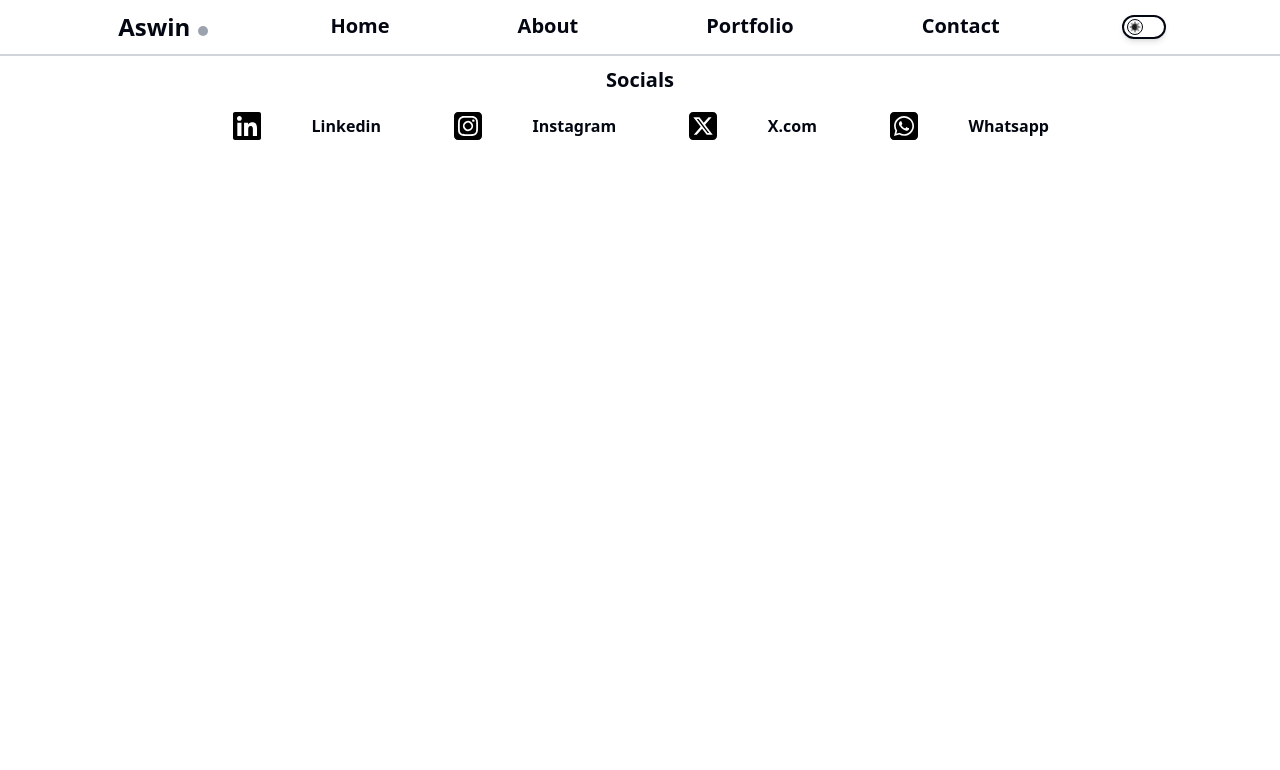
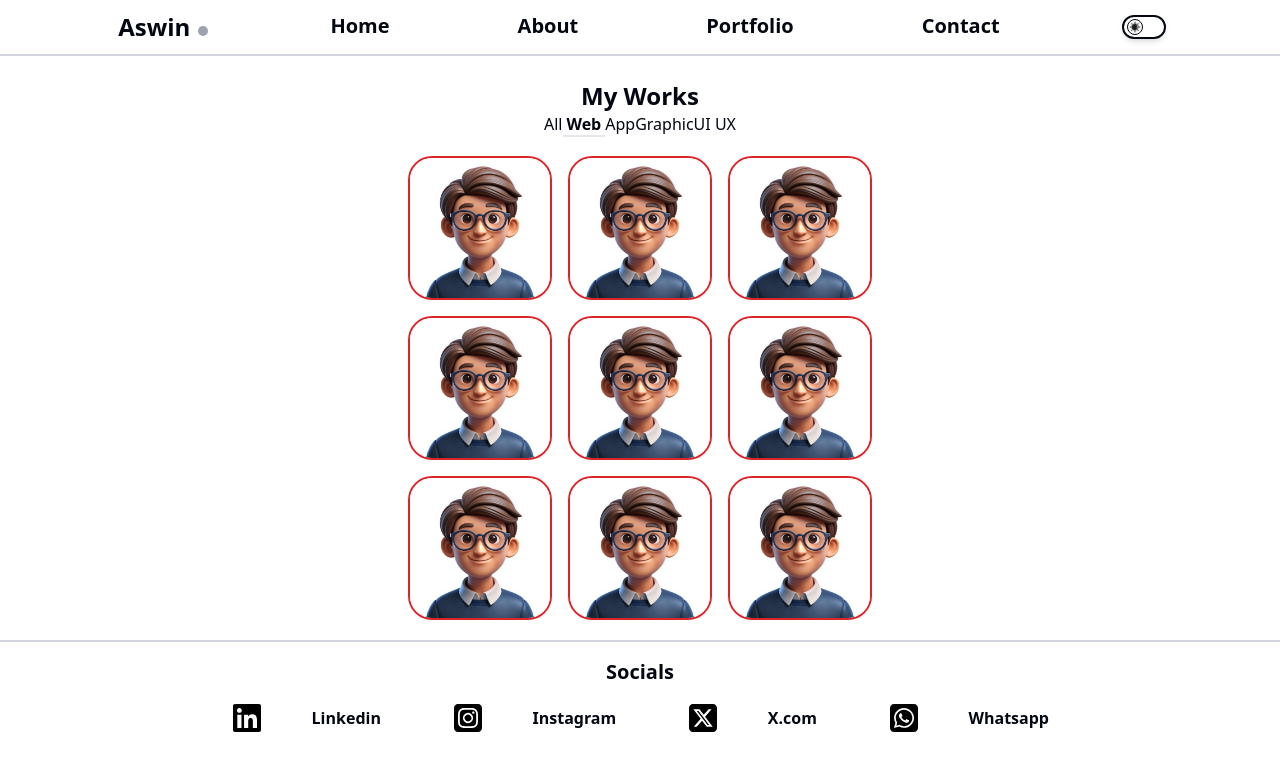
Before and after one commit to aswinss18/My-Personal-Website, a React (Vite) app: page /portfolio in a window 1280 px wide. Shown: the top 770 px of the page. Built offline with nearby package versions, Linux system fonts and the light colour scheme.

Commit message:
Basic structure of Portfolio Gallery is created

```diff
--- /dev/null
+++ b/src/components/ImagePortfolio.jsx
@@ -0,0 +1,9 @@
+import React from "react";
+
+export default function ImagePortfolio() {
+  return (
+    <div className="w-[9rem] border-2 border-red-600 rounded-3xl overflow-hidden">
+      <img src="/public/images/Avatar.jpeg" alt="" />
+    </div>
+  );
+}
--- a/src/components/Portfolio.jsx
+++ b/src/components/Portfolio.jsx
@@ -1,19 +1,34 @@
 import React from "react";
+import ImagePortfolio from "./ImagePortfolio";
+import { useContext } from "react";
+import { MyContext } from "./AppLayout";
 
 export default function Portfolio() {
+  const isLightMode = useContext(MyContext);
+
   return (
-    <div className="">
+    <div className="w-[100vw] h-fit mt-[5rem] flex flex-col items-center  ">
       <div>
-        <h1>My Works</h1>
+        <h1 className="text-2xl font-bold">My Works</h1>
       </div>
-      <div>
-        <span>All</span>
-        <span>Web</span>
+      <div className="">
+        <span className="">All</span>
+        <span
+          className={`font-semibold px-1 border-b-[2.5px]  transition-all duration-200 ease-in-out  transform hover:border-b-[2.5px] ${
+            isLightMode ? `hover:border-gray-950` : `hover:border-white`
+          } `}
+        >
+          Web
+        </span>
         <span>App</span>
         <span>Graphic</span>
         <span>UI UX</span>
       </div>
-      <div className=""></div>
+      <div className="grid grid-cols-3 px-5 py-5  gap-4 ">
+        <ImagePortfolio /> <ImagePortfolio /> <ImagePortfolio />{" "}
+        <ImagePortfolio /> <ImagePortfolio /> <ImagePortfolio />{" "}
+        <ImagePortfolio /> <ImagePortfolio /> <ImagePortfolio />
+      </div>
     </div>
   );
 }
```
